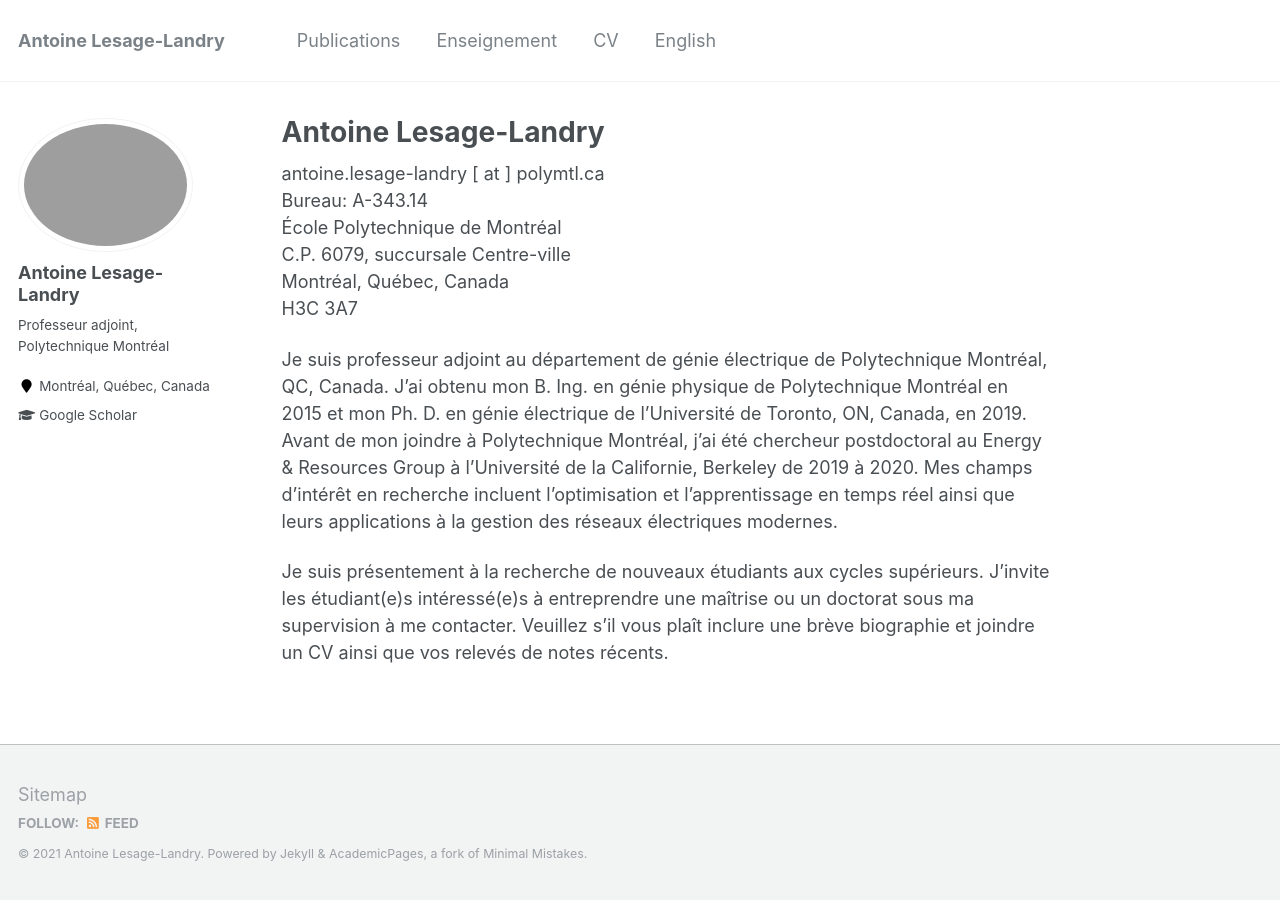
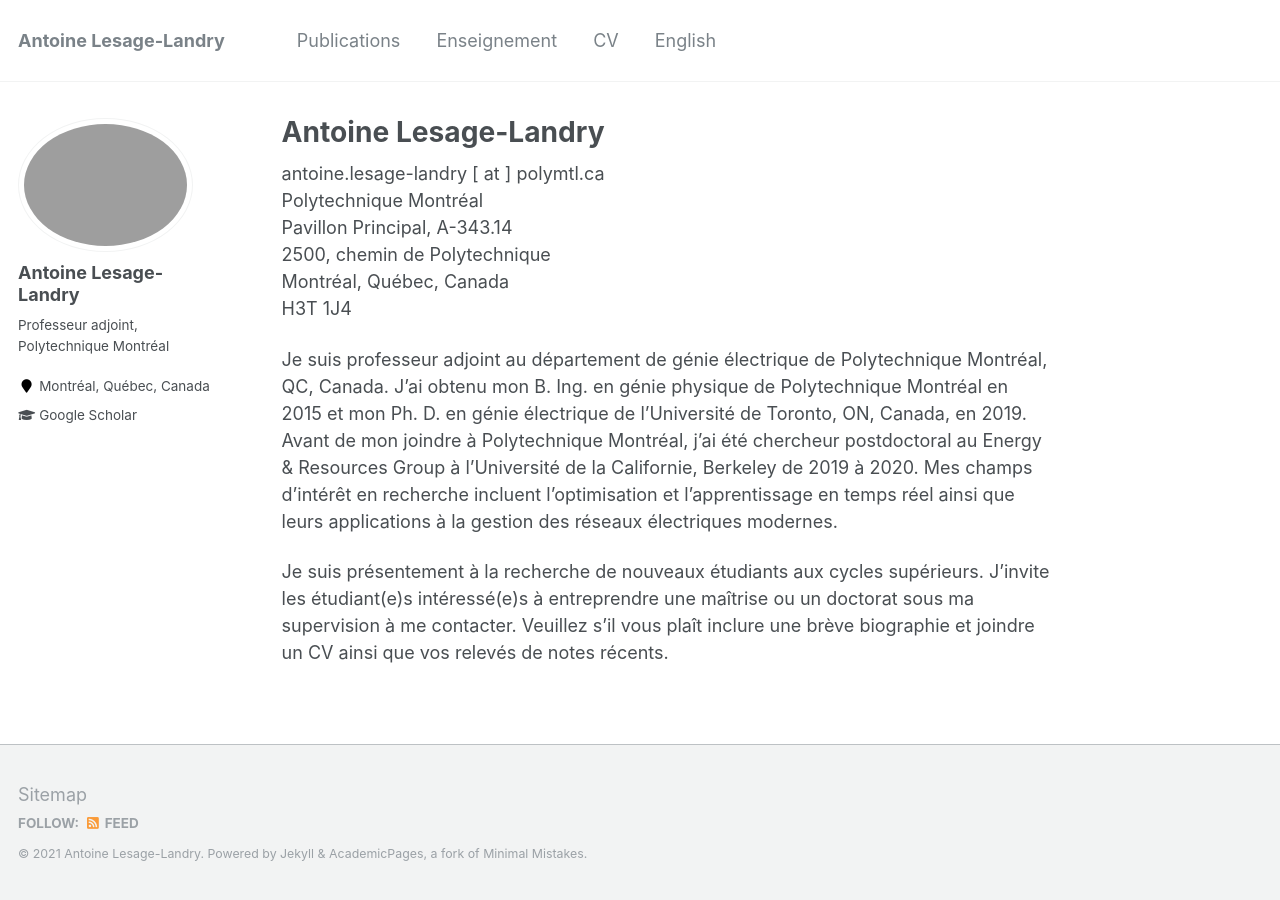
Before and after one commit to alesagelandry/fr, a Jekyll site: the page built from _pages/about.md, in a window 1280 px wide. Built offline with Jekyll 4.4.1, drawn with Linux system fonts in a browser that asks for light colours.

Commit message:
Update about.md

```diff
--- a/_pages/about.md
+++ b/_pages/about.md
@@ -8,11 +8,11 @@ redirect_from:
   - /about.html
 ---
 antoine.lesage-landry [ at ] polymtl.ca<br />
-Bureau: A-343.14<br />
-École Polytechnique de Montréal<br />
-C.P. 6079, succursale Centre-ville<br />
+Polytechnique Montréal<br />
+Pavillon Principal, A-343.14 <br />
+2500, chemin de Polytechnique<br />
 Montréal, Québec, Canada<br />
-H3C 3A7<br />
+H3T 1J4<br />
 
 
 Je suis professeur adjoint au département de génie électrique de Polytechnique Montréal, QC, Canada. J’ai obtenu mon B. Ing. en génie physique de Polytechnique Montréal en 2015 et mon Ph. D. en génie électrique de l’Université de Toronto, ON, Canada, en 2019. Avant de mon joindre à Polytechnique Montréal, j’ai été chercheur postdoctoral au Energy & Resources Group à l’Université de la Californie, Berkeley de 2019 à 2020. Mes champs d’intérêt en recherche incluent l’optimisation et l’apprentissage en temps réel ainsi que leurs applications à la gestion des réseaux électriques modernes.
```
